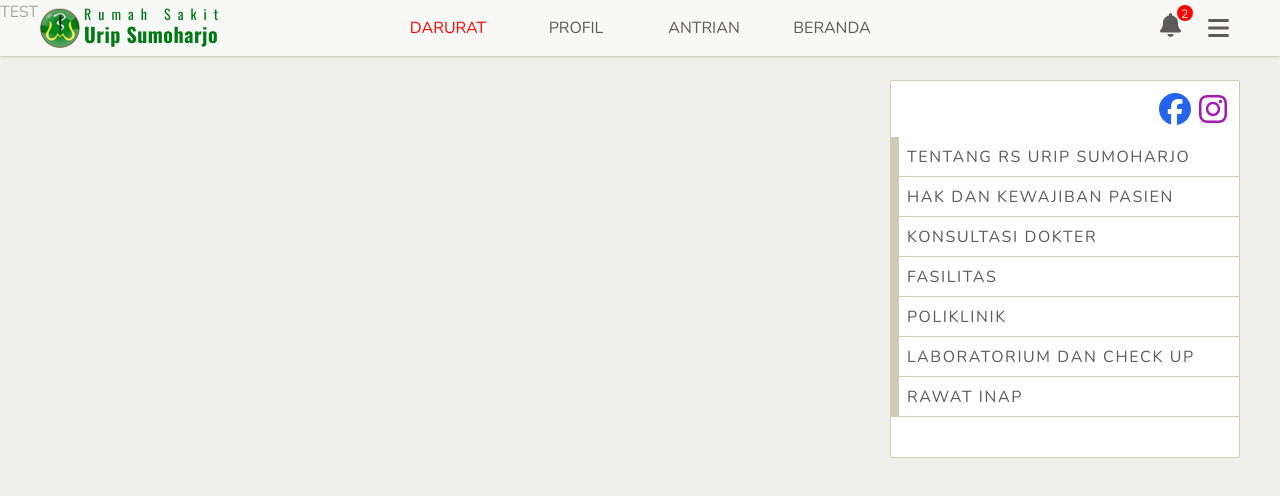
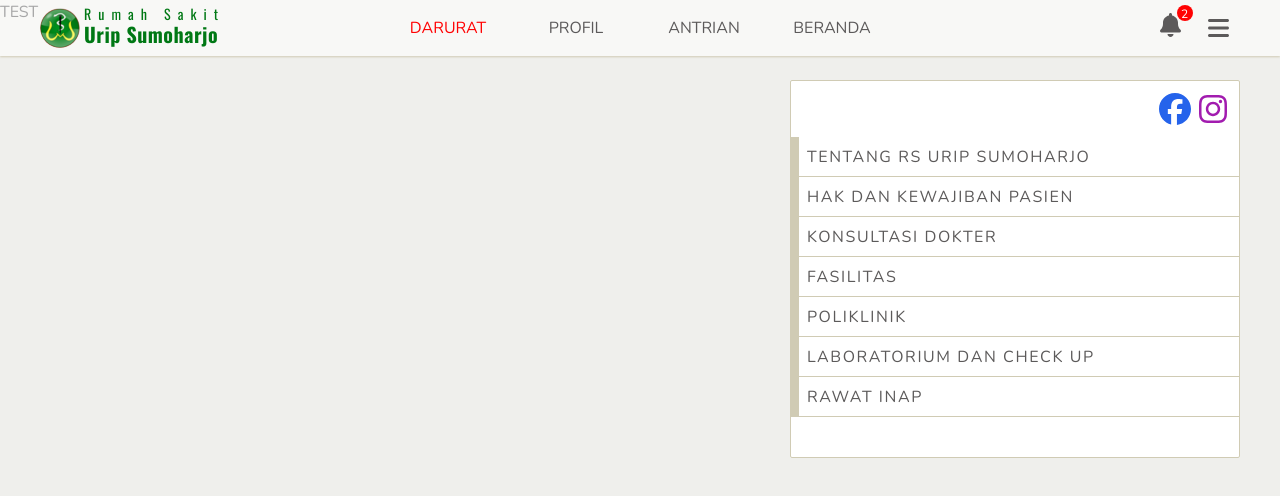
Before and after one commit to RizaHariati/rsus-next, a Next.js app: page / in a window 1280 px wide. Shown: the top 496 px of the page. Built offline with nearby package versions, Linux system fonts and the light colour scheme.

Commit message:
main menu links

```diff
--- a/app/(site)/NavbarComponents/NavbarComponentsItem/LinkMainMenu.tsx
+++ b/app/(site)/NavbarComponents/NavbarComponentsItem/LinkMainMenu.tsx
@@ -1,6 +1,6 @@
 "use client";
 
-import React from "react";
+import React, { useState } from "react";
 
 import { datamenu } from "@/app/(tools)/data/datamenu";
 import { DataMenuType } from "@/app/(tools)/types";
@@ -16,6 +16,15 @@ const LinkMainMenu = (props: Props) => {
     toggleMenu,
     state: { menu_id },
   } = useGlobalContext();
+
+  const [itemId, setItemId] = useState<string | null>(null);
+  const toggleItem = (id: string) => {
+    if (itemId === id) {
+      setItemId(null);
+    } else {
+      setItemId(id);
+    }
+  };
   return (
     <div className="flex-center-center text-link w-10 h-fit relative ">
       <button id="main-menu" onClick={(e) => toggleMenu(e.currentTarget.id)}>
@@ -23,7 +32,7 @@ const LinkMainMenu = (props: Props) => {
       </button>
 
       {/* DROP MAIN MENU */}
-      <div className="navbar-drop-container w-[350px] right-0 p-0 pb-10 ">
+      <div className="navbar-drop-container w-[450px] right-0 p-0 pb-10 ">
         <div className="p-3 w-full h-full flex items-center gap-2 justify-end ">
           <FontAwesomeIcon
             icon={faFacebook}
@@ -34,21 +43,53 @@ const LinkMainMenu = (props: Props) => {
             className="h-8 text-fuchsia-700 hover:text-fuchsia-800 transition-all"
           />
         </div>
+        <div className="flex flex-col">
           {datamenu.map((menu: DataMenuType) => {
+            if (menu.subdata.length > 0) {
+              return (
+                <div key={menu.title}>
+                  <div className="bg-greyBorder h-fit flex items-center justify-end pl-2 relative ">
+                    <button
+                      id={menu.name}
+                      onClick={(e) => {
+                        toggleItem(e.currentTarget.id);
+                      }}
+                      className={
+                        itemId != menu.name
+                          ? "main-menu-item w-full"
+                          : "main-menu-item text-right w-10/12 transition-all"
+                      }
+                    >
+                      {menu.title}
+                    </button>
+                  </div>
+                  <div
+                    className={
+                      itemId != menu.name
+                        ? "h-0 overflow-hidden w-full"
+                        : "h-full overflow-hidden w-full"
+                    }
+                  >
+                    <p>satu</p>
+                    <p>dua</p>
+                    <p>tiga</p>
+                  </div>
+                </div>
+              );
+            } else {
               return (
                 <div
                   className="bg-greyBorder h-10 flex items-center justify-end pl-2 "
                   key={menu.title}
                 >
-              <button
-                on
-                className="btn-3 hover:btn-3-bold hover:text-greyBorder transition-all h-full w-full bg-white leading-10 px-2 border-b border-b-greyBorder text-left"
-              >
+                  <button className="btn-3 hover:btn-3-bold hover:text-greyBorder transition-all h-full w-full bg-white leading-10 px-2 border-b border-b-greyBorder text-left">
                     {menu.title}
                   </button>
                 </div>
               );
+            }
           })}
+        </div>
       </div>
     </div>
   );
--- a/app/(site)/styles/navbar.css
+++ b/app/(site)/styles/navbar.css
@@ -86,4 +86,13 @@
   .menu-alert {
     @apply menu-link-icon border p-3 border-accent1txt bg-[#FFFB67] text-accent1txt rounded-sm bg-opacity-25;
   }
+  .btn-3 {
+    @apply font-nunito text-[16px] uppercase font-light tracking-widest;
+  }
+  .btn-3-bold {
+    @apply font-nunito text-[16px] uppercase font-medium tracking-widest;
+  }
+  .main-menu-item {
+    @apply btn-3 hover:btn-3-bold hover:text-greyBorder transition-all w-full bg-white leading-10 px-2 border-b border-b-greyBorder text-left h-10;
+  }
 }
```
Lines whose indentation alone changed are shown as unchanged.
